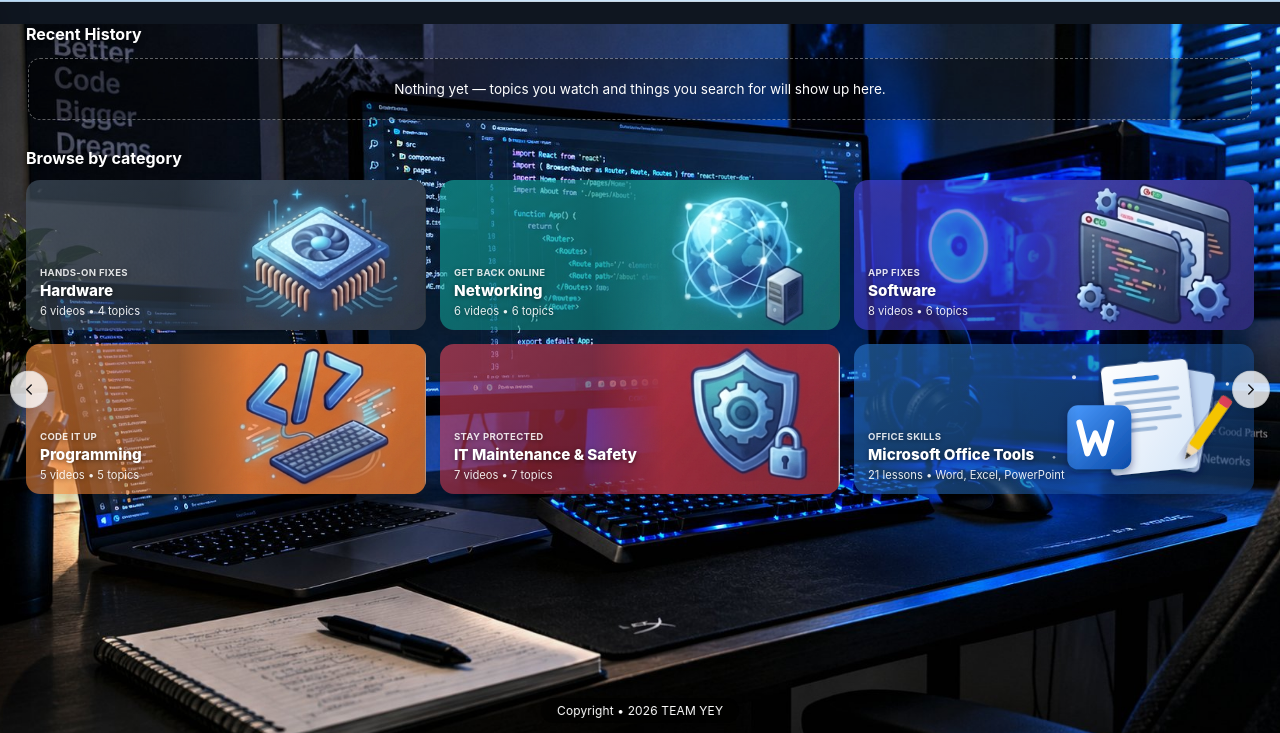
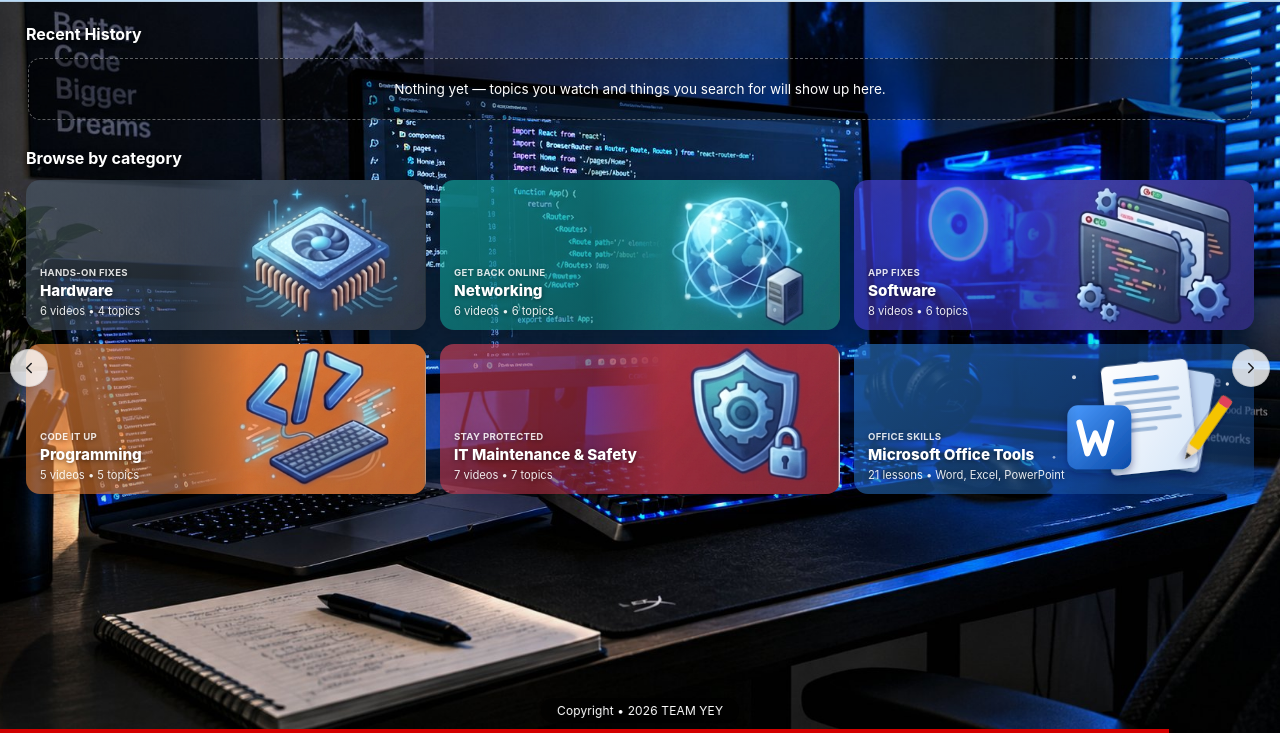
Before and after one commit to jakeravano6-netizen/PROJECT_OFFLINE-BROWSER_TECHVAULT, a plain HTML site: page index.html in a window 1280 px wide. Shown: the part 67-800 px from the top of the page. Drawn offline with Linux system fonts and the light colour scheme.

Commit message:
Add files via upload

```diff
--- a/style.css
+++ b/style.css
@@ -853,26 +853,22 @@ body{
   position:absolute; inset:0; width:auto; height:auto; min-height:0;
 }
 
-/* 2. Background na hindi napuputol kapag nag-scroll */
-#categoriesView .cat-main{--px:26px; --py:22px;}
+/* 2. Background na nakapirmi (hindi sumasama sa scroll, walang guhit) */
+#categoriesView .cat-shell{position:relative;}
+#categoriesView .cat-main{position:static;}
 #categoriesView .cat-main > .cat-bg{
-  position:sticky; top:0; z-index:0;
-  height:100cqh;
-  margin:calc(-1 * var(--py)) calc(-1 * var(--px)) calc(var(--py) - 100cqh);
+  position:absolute; inset:0; height:auto; margin:0; z-index:0;
 }
 
-/* 3. Mga arrow ng background: nakasunod sa screen, hindi sa scroll */
+/* 3. Mga arrow ng background: nakapirmi sa gitna ng screen */
 #categoriesView .cat-main > .bg-arrow{
-  position:sticky; top:calc(50cqh - 19px); left:auto; right:auto;
-  transform:none; margin-top:0; margin-bottom:-38px; z-index:3;
+  position:absolute; top:50%; transform:translateY(-50%); margin:0; z-index:3;
 }
-#categoriesView .cat-main > .bg-arrow-left{margin-left:calc(10px - var(--px));}
-#categoriesView .cat-main > .bg-arrow-right{margin-left:auto; margin-right:calc(10px - var(--px));}
+#categoriesView .cat-main > .bg-arrow-left{left:10px; right:auto;}
+#categoriesView .cat-main > .bg-arrow-right{right:10px; left:auto;}
 
 /* 4. Phone layout */
 @media(max-width:640px){
-  #categoriesView .cat-main{--px:16px; --py:16px;}
-
   .top-bar{flex-wrap:wrap; gap:6px; padding:8px 10px;}
   .top-logo{height:36px; width:36px; margin-right:0;}
   .top-wordmark{font-size:.95rem; margin-right:0;}
```
